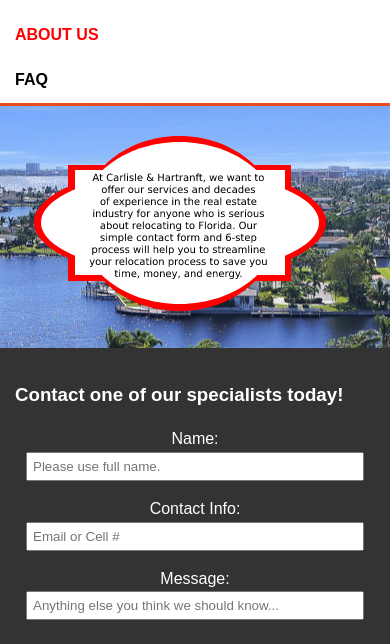
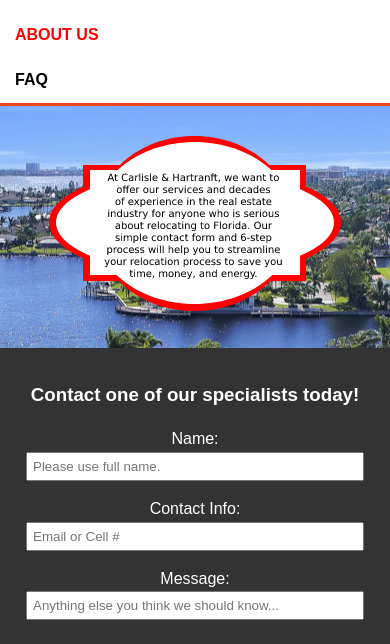
Before and after one commit to githubdemomazz/brucedemo3, a website: page dist/aboutus.html in a window 390 px wide. Shown: the part 185-829 px from the top of the page. Drawn offline with Linux system fonts and the light colour scheme.

Commit message:
mobilefix12

```diff
--- a/dist/aboutus.html
+++ b/dist/aboutus.html
@@ -31,7 +31,7 @@
             <!-- <p><i>At Carlisle & Hartranft, we want to offer our free services and decades of experience in the real estate industry for anyone who is serious about relocating to Florida. Our simple contact form and <a href="index.html">6 step process</a> will help you to streamline your relocation process to save you time, money, and energy.</i></p> -->
         </article>
 		<aside id="darksidebar">
-			<h3>Contact one of our specialists today!</h3>
+			<h3 style="text-align: center;">Contact one of our specialists today!</h3>
 			<form class="quote" action="https://formspree.io/f/moqpgzqk" method="post">
 				<div>
 					<label for="name">Name:</label><br>
--- a/dist/css/main.css
+++ b/dist/css/main.css
@@ -352,7 +352,7 @@
 	/* text-align: center; */
 	padding-bottom: 30px;
 	padding-top:30px;
-	padding-right: 40px;
+	padding-right: 10px;
 	padding-left: 10px;
 }
 .ul_services{
```
